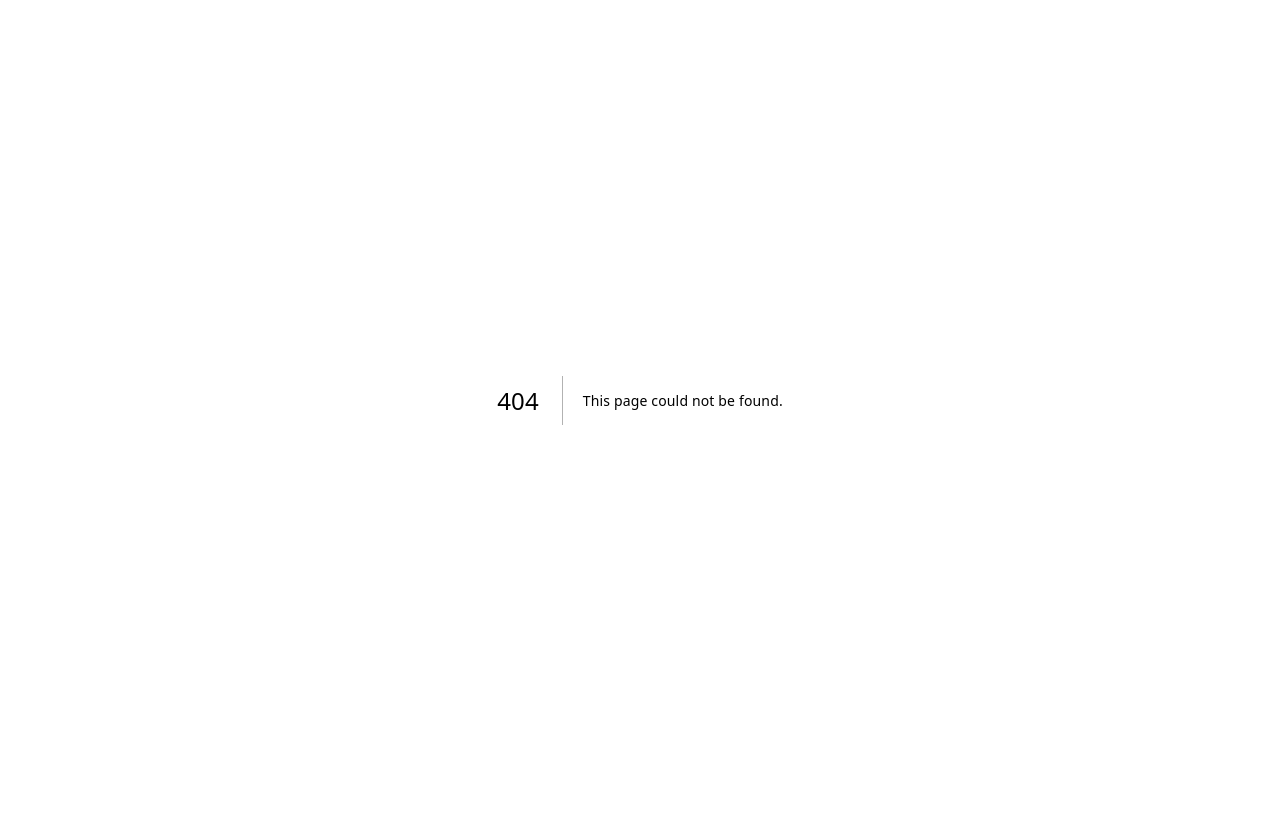
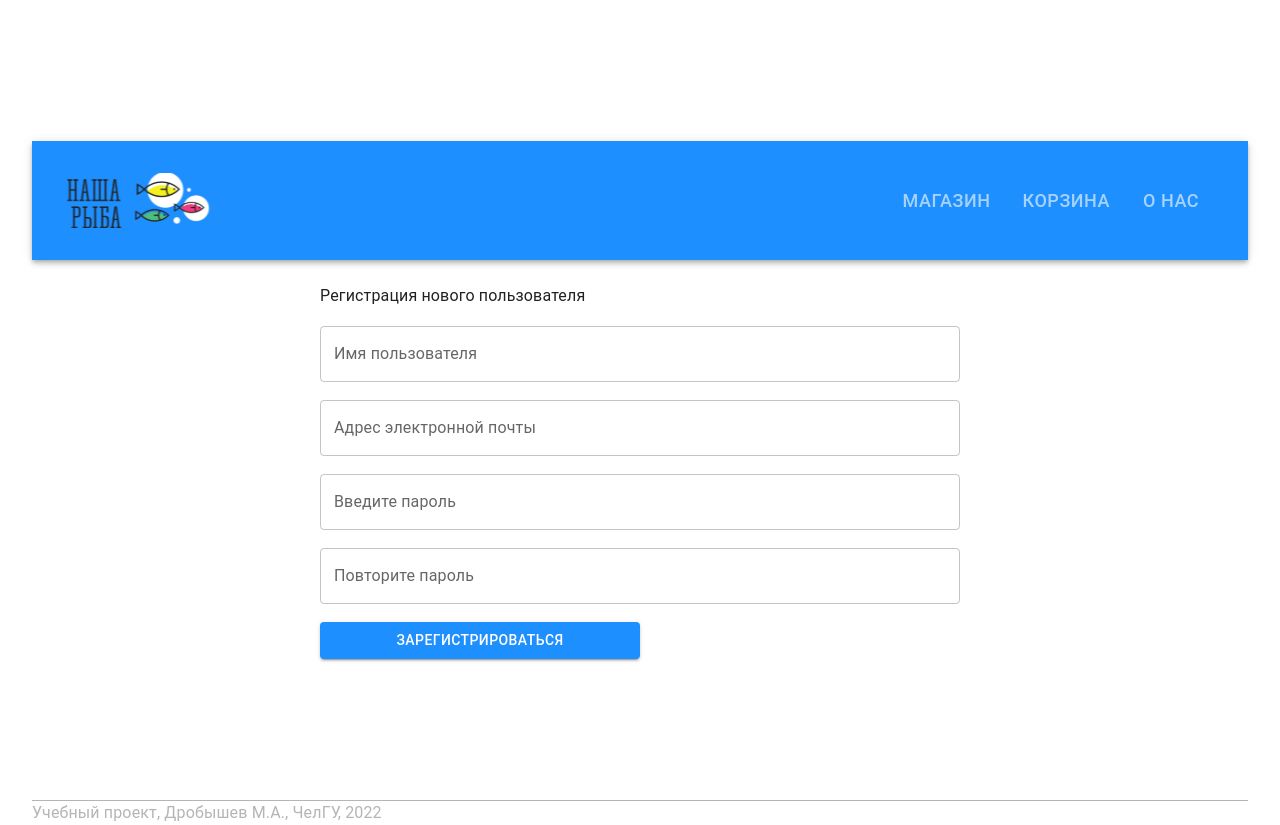
Before and after one commit to maks88sgt/our-fish-frontend, a Next.js app: page /sign-up in a window 1280 px wide. Before the commit this address had no page. Before the commit the page ends 800 px from the top, so only its background shows below. Built offline with nearby package versions, Linux system fonts and the light colour scheme.

Commit message:
signup page

```diff
--- /dev/null
+++ b/pages/sign-up.tsx
@@ -0,0 +1,178 @@
+import Head from 'next/head';
+
+import { Header } from '../components/Header';
+import styles from '../styles/Home.module.css';
+import { Footer } from '../components/Footer';
+import { Box } from '@mui/system';
+import { Button, FormControl, TextField, Typography } from '@mui/material';
+import { useState } from 'react';
+
+export default function SignUp() {
+    const [usernameHelperText, setUsernameHelperText] = useState('');
+    const [username, setUsername] = useState('');
+
+    const validateUsername = (name: string) => {
+        if (name.length < 3) {
+            setUsernameHelperText(
+                'Имя пользователя должно содержать боллее 3 символов',
+            );
+        }
+        if (!/^[a-zA-Zа-яА-Я]*$/g.test(name)) {
+            setUsernameHelperText(
+                'Имя пользователя может содержать только буквы и пробелы',
+            );
+        }
+    };
+
+    const [emailHelperText, setEmailHelperText] = useState('');
+    const [email, setEmail] = useState('');
+
+    const validateEmail = (email: string) => {
+        if (
+            !email
+                .toLowerCase()
+                .match(
+                    /^(([^<>()[\]\\.,;:\s@"]+(\.[^<>()[\]\\.,;:\s@"]+)*)|(".+"))@((\[[0-9]{1,3}\.[0-9]{1,3}\.[0-9]{1,3}\.[0-9]{1,3}\])|(([a-zA-Z\-0-9]+\.)+[a-zA-Z]{2,}))$/,
+                )
+        ) {
+            setEmailHelperText('Введите корректный адрес электронной почты');
+        }
+    };
+
+    const [passwordHelperText, setPasswordHelperText] = useState('');
+    const [password, setPassword] = useState('');
+
+    const validatePassword = (password: string) => {
+        if (password.length < 6) {
+            setPasswordHelperText(
+                'Пароль должен иметь длину не менее 6 символов',
+            );
+        }
+    };
+
+    const [repeatPasswordHelperText, setRepeatPasswordHelperText] =
+        useState('');
+    const [repeatPassword, setRepeatPassword] = useState('');
+
+    const validateRepeatPassword = (
+        password: string,
+        repeatPassword: string,
+    ) => {
+        if (password !== repeatPassword) {
+            setRepeatPasswordHelperText('Введенные пароли должны совпадать');
+        }
+    };
+
+    return (
+        <Box className={styles.container}>
+            <Head>
+                <title>Наша рыба</title>
+                <link rel="icon" href="/favicon.ico" />
+            </Head>
+
+            <main className={styles.main}>
+                <Header />
+                <FormControl
+                    sx={{
+                        display: 'flex',
+                        flexDirection: 'column',
+                        gap: '18px',
+                        marginTop: '24px',
+                        width: ['80vw', '80vw', '50vw'],
+                    }}
+                >
+                    <Typography component={'h1'}>
+                        Регистрация нового пользователя
+                    </Typography>
+                    <>
+                        <TextField
+                            id="username-input"
+                            label={'Имя пользователя'}
+                            aria-describedby="username-helper-text"
+                            variant={'outlined'}
+                            helperText={usernameHelperText}
+                            error={!!usernameHelperText}
+                            autoComplete={'off'}
+                            value={username}
+                            onFocus={() => setUsernameHelperText('')}
+                            onChange={(ev) => {
+                                setUsername(ev.target.value);
+                            }}
+                        />
+                    </>
+                    <>
+                        <TextField
+                            id="email-input"
+                            label={'Адрес электронной почты'}
+                            aria-describedby="email-helper-text"
+                            variant={'outlined'}
+                            helperText={emailHelperText}
+                            error={!!emailHelperText}
+                            autoComplete={'off'}
+                            value={email}
+                            onFocus={() => setEmailHelperText('')}
+                            onChange={(ev) => {
+                                setEmail(ev.target.value);
+                            }}
+                        />
+                    </>
+                    <>
+                        <TextField
+                            autoComplete={'off'}
+                            type={'password'}
+                            id="password-input"
+                            label={'Введите пароль'}
+                            aria-describedby="password-helper-text"
+                            variant={'outlined'}
+                            helperText={passwordHelperText}
+                            error={!!passwordHelperText}
+                            value={password}
+                            onFocus={() => setPasswordHelperText('')}
+                            onChange={(ev) => {
+                                setPassword(ev.target.value);
+                            }}
+                        />
+                    </>
+                    <>
+                        <TextField
+                            autoComplete={'off'}
+                            type={'password'}
+                            id="password-input"
+                            label={'Повторите пароль'}
+                            aria-describedby="password-helper-text"
+                            variant={'outlined'}
+                            helperText={repeatPasswordHelperText}
+                            error={!!repeatPasswordHelperText}
+                            value={repeatPassword}
+                            onFocus={() => setRepeatPasswordHelperText('')}
+                            onChange={(ev) => {
+                                setRepeatPassword(ev.target.value);
+                            }}
+                        />
+                    </>
+                    <Button
+                        sx={{ width: '50%' }}
+                        variant={'contained'}
+                        onClick={() => {
+                            validateUsername(username);
+                            validateEmail(email);
+                            validatePassword(password);
+                            validateRepeatPassword(password, repeatPassword);
+                            if (
+                                usernameHelperText ||
+                                emailHelperText ||
+                                passwordHelperText ||
+                                repeatPasswordHelperText
+                            ) {
+                                return;
+                            }
+                        }}
+                    >
+                        Зарегистрироваться
+                    </Button>
+                </FormControl>
+            </main>
+            <Footer />
+        </Box>
+    );
+}
```
